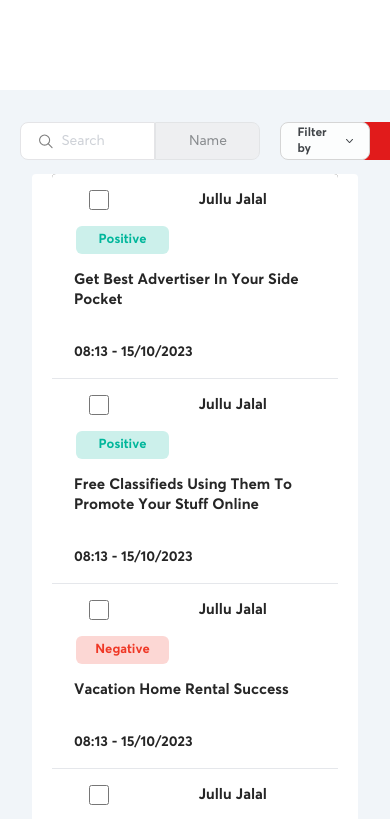
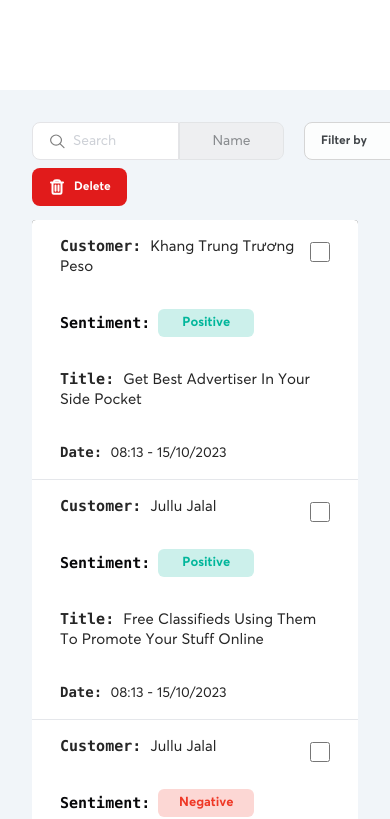
Before and after one commit to bichsonnhat/CleaningService, a Next.js app: page /dashboard/feedback in a window 390 px wide. Shown: the part 980-1799 px from the top of the page. Built offline with nearby package versions, Linux system fonts and the light colour scheme.

Commit message:
feat: add responsive to dashboard feedback page

```diff
--- a/src/components/feedback/FeedbackRow.tsx
+++ b/src/components/feedback/FeedbackRow.tsx
@@ -33,29 +33,43 @@ const FeedbackRow: React.FC<FeedbackRowProps> = ({ customerName, sentiment, mess
 
     <div
     onClick={() => router.push(`feedback/${customerName}`)}
-    className={`flex overflow-hidden flex-wrap w-full border-b border-gray-200 max-md:max-w-full md:h-[80px] cursor-pointer bg-white hover:bg-[#f4f7ff]`}>
-      <div onClick={(e) => e.stopPropagation()} className={`flex flex-col grow shrink justify-center pl-6 w-[66px]`}>
-        <div className="flex overflow-hidden items-center pl-px w-full min-h-[48px]">
+    className={`flex overflow-hidden flex-col xl:flex-row flex-wrap w-full border-b px-4 border-gray-200 xl:h-[80px] cursor-pointer bg-white hover:bg-[#f4f7ff]`}>
+
+      <div onClick={(e) => e.stopPropagation()} className={`relative flex flex-[1] flex-col xl:justify-center `}>
+        <div className="max-xl:absolute flex overflow-hidden items-center justify-end xl:justify-center max-xl:mt-2 pl-px w-full min-h-[48px]">
           <Checkbox onClick={(e) => e.stopPropagation()}  onPointerEnterCapture={undefined} onPointerLeaveCapture={undefined} crossOrigin={undefined} />
         </div>
       </div>
-      <div className={`flex flex-col grow shrink justify-center pl-2.5 text-sm font-bold text-neutral-800 w-[103px]`}>
-        <div className="overflow-hidden self-stretch px-3 py-4 w-full min-h-[48px] font-Averta-Bold text-[15px]">{customerName}</div>
+
+      <div className={`flex flex-[3] flex-col justify-center text-sm  text-neutral-800 `}>
+
+        <div className="overflow-hidden px-3 py-4 w-full min-h-[48px] font-Averta-Regular xl:font-Averta-Semibold text-[15px]">
+        <span className="xl:hidden font-mono font-bold">Customer: </span>
+          {customerName}</div>
       </div>
-      <div className={`flex flex-col grow shrink justify-center pl-6 text-xs font-bold text-center whitespace-nowrap w-[125px]`}>
-        <div className="flex overflow-hidden flex-1 items-center size-full">
-          <div className="flex flex-col self-stretch my-auto w-[93px]">
-            <div className={`flex relative gap-4 justify-between items-start px-4 py-1.5 min-h-[27px] ${sentimentColor} rounded-md`}>
-              <div className="z-0 flex-1 shrink my-auto basis-0 font-Averta-Bold text-[13px]">{sentiment}</div>
+
+      <div className={`flex flex-[3] flex-col px-3 py-4 xl:justify-center font-bold text-center whitespace-nowrap `}>
+        <div className="flex overflow-hidden flex-1 items-center xl:justify-center size-full">
+          <div className="flex flex-row items-center gap-2 self-stretch my-auto w-[93px]">
+          <span className="xl:hidden font-mono font-semibold text-[15px]">Sentiment: </span>
+            <div className={`flex relative gap-4 justify-between text-xs items-start px-4 py-1.5 min-h-[27px] min-w-24 ${sentimentColor} rounded-md`}>
+              <div className="z-0 flex-1 shrink my-auto basis-0 font-Averta-Bold text-[13px]">
+                {sentiment}</div>
             </div>
           </div>
         </div>
       </div>
-      <div className={`flex flex-col grow shrink justify-center pl-2.5 text-sm font-semibold min-w-[240px] text-neutral-800 w-[566px] max-md:max-w-full`}>
-        <div className="overflow-hidden self-stretch px-3 py-4 w-full min-h-[48px] max-md:max-w-full font-Averta-Bold text-[15px]">{message}</div>
+
+      <div className={`flex flex-[10] flex-col  justify-center  text-sm  min-w-[240px] text-neutral-800 `}>
+        <div className="overflow-hidden self-stretch px-3 py-4 w-full min-h-[48px] max-md:max-w-full font-Averta-Regular xl:font-Averta-Semibold text-[15px]">
+        <span className="xl:hidden font-mono font-semibold text-[15px]">Title: </span>
+          {message}</div>
       </div>
-      <div className={`flex flex-col grow shrink justify-center pl-2.5 text-sm font-semibold text-neutral-800 w-[136px]`}>
-        <div className="overflow-hidden self-stretch px-3 py-4 w-full min-h-[48px] font-Averta-Bold text-[14px]">{formatDate(createdAt)}</div>
+
+      <div className={`flex flex-[3] flex-col  justify-center text-sm  text-neutral-800 `}>
+        <div className="overflow-hidden self-stretch px-3 py-4 w-full min-h-[48px] font-Averta-Regular xl:font-Averta-Semibold text-[14px]">
+        <span className="xl:hidden font-mono font-semibold">Date: </span>
+          {formatDate(createdAt)}</div>
       </div>
     </div>
 
--- a/src/components/feedback/FeedbackTable.tsx
+++ b/src/components/feedback/FeedbackTable.tsx
@@ -26,7 +26,7 @@ export type Feedback = {
 const feedbackData: Feedback[] = [
   {
     id: 1,
-    customerName: "Jullu Jalal",
+    customerName: "Khang Trung Trương Peso",
     sentiment: "Positive" as "Positive",
     message: "Get Best Advertiser In Your Side Pocket",
     createdAt: "2023-10-15T08:13:00Z",
@@ -286,7 +286,7 @@ export default function FeedbackTable() {
 
   return (
     <>
-    <div className="flex flex-row justify-between items-center">
+    <div className="flex flex-wrap flex-row gap-2 justify-between items-center">
       <SearchBarAndFilter
         setSearchTerm={setSearchTerm}
         setSearchBy={setSearchBy}
@@ -295,7 +295,7 @@ export default function FeedbackTable() {
 
 <AlertDialog>
                                 <AlertDialogTrigger>
-                                <div className="flex flex-row gap-2 items-center justify-center px-10 h-[38px] bg-[#E11B1B] hover:bg-opacity-90 rounded-[8px] text-xs font-Averta-Bold tracking-normal leading-loose whitespace-nowrap text-center text-white">
+                                <div className="flex flex-row gap-2 items-center justify-center px-4 lg:px-10 h-[38px] bg-[#E11B1B] hover:bg-opacity-90 rounded-[8px] text-xs font-Averta-Bold tracking-normal leading-loose whitespace-nowrap text-center text-white">
         <Image src="/images/Dashboard/Feedback/Trash.svg" alt="" width={18} height={18} />
           Delete
         </div>
@@ -321,9 +321,9 @@ export default function FeedbackTable() {
                             </AlertDialog>
     </div>
 
-      <div className="flex flex-col justify-center mt-3.5 w-full bg-white rounded max-md:px-5 max-md:max-w-full">
-        <div className="flex flex-col w-full rounded max-md:max-w-full">
-          <div className="flex overflow-hidden flex-col justify-center w-full rounded bg-neutral-700 max-md:max-w-full">
+      <div className="flex flex-col justify-center mt-3.5 w-full bg-white rounded ">
+        <div className="flex flex-col w-full rounded ">
+          <div className="flex overflow-hidden flex-col justify-center w-full rounded bg-neutral-700 ">
             {currentData.map((feedback: Feedback, index: any) => (
               <FeedbackRow key={feedback.id} {...feedback} />
             ))}
--- a/src/components/feedback/SearchBarAndFilter.tsx
+++ b/src/components/feedback/SearchBarAndFilter.tsx
@@ -34,7 +34,7 @@ const SearchBarAndFilter: React.FC<SearchBarAndFilterProps> = ({
 
   return (
     <>
-      <div className="flex flex-wrap justify-between w-full max-md:max-w-full">
+      <div className="flex flex-wrap justify-between">
         <div className="flex gap-5 justify-center my-auto min-w-[240px]">
           <form className="flex items-center my-auto text-sm text-center min-w-[240px] text-neutral-800 w-[252px]">
             <div className="flex self-stretch my-auto min-w-[240px] w-[252px]">
```
